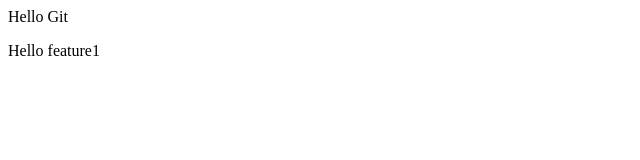
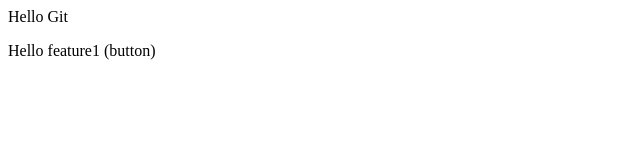
Before and after one commit to kartik1799/git-init, a plain HTML site: page index.html in a window 1280 px wide. Shown: the full height of the page, 0-640 px from the left. Drawn offline with Linux system fonts and the light colour scheme.

```diff
--- a/index.html
+++ b/index.html
@@ -1,2 +1,2 @@
 <p>Hello Git</p>
-<p>Hello feature1</p>
+<p>Hello feature1 (button)</p>
```
